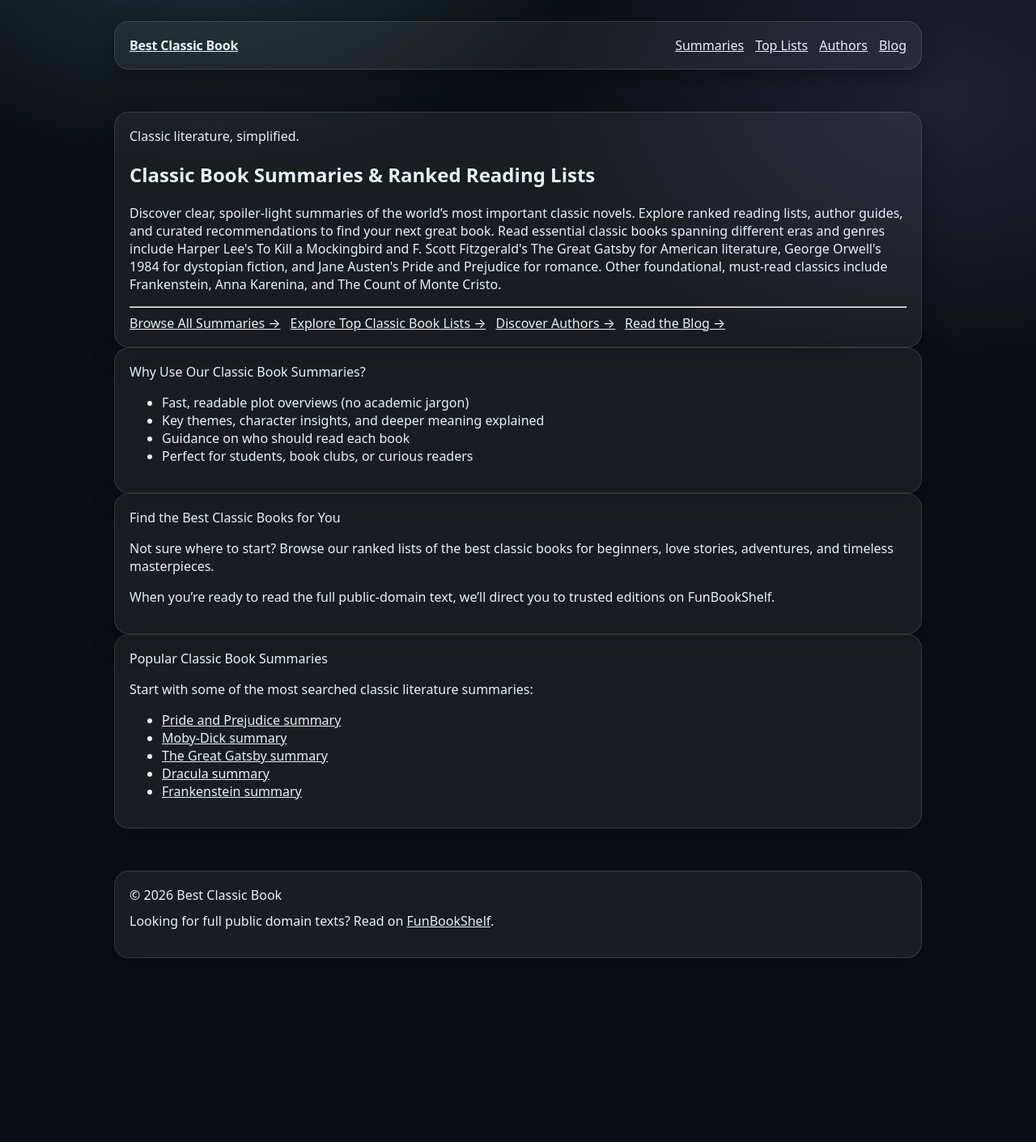
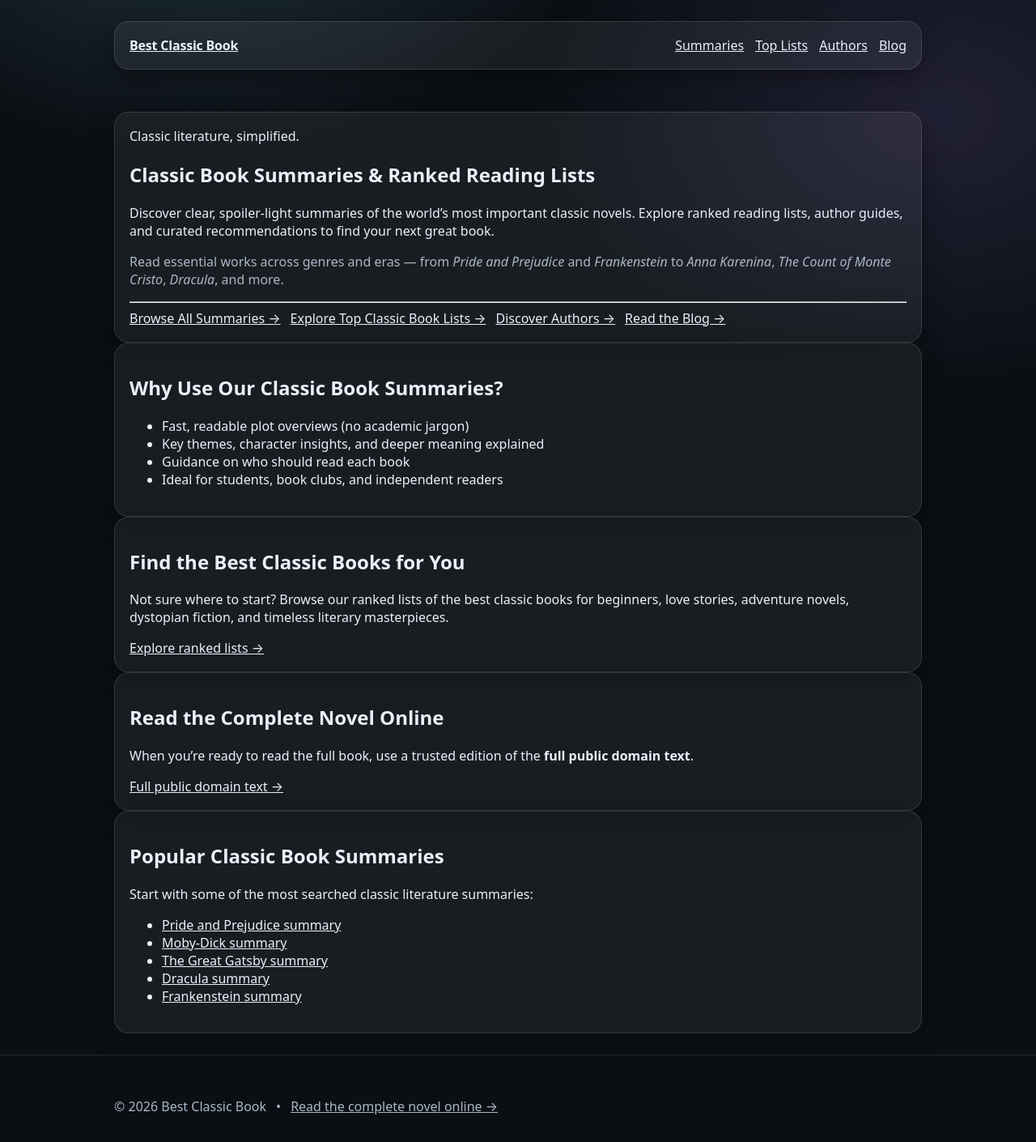
Before and after one commit to ldnarita/bestclassicbook-next, a Next.js app: page / in a window 1280 px wide. Shown: the top 1410 px of the page at 81% size. Before the commit the page ends 1223 px from the top, so only its background shows below. Built offline with nearby package versions, Linux system fonts and the light colour scheme.

Commit message:
copy: neutral full-text CTA + homepage SEO

```diff
--- a/app/page.tsx
+++ b/app/page.tsx
@@ -1,103 +1,78 @@
 import Link from "next/link";
+import { FULL_TEXT_BASE_URL } from "@/lib/site";
 
 export default function HomePage() {
   return (
     <div className="grid">
-      {/* HERO */}
       <section className="col-12 card">
         <div className="badge">Classic literature, simplified.</div>
 
-        <h1 className="h1">
-          Classic Book Summaries & Ranked Reading Lists
-        </h1>
+        <h1 className="h1">Classic Book Summaries & Ranked Reading Lists</h1>
 
         <p className="p">
-          Discover clear, spoiler-light summaries of the world’s most important
-          classic novels. Explore ranked reading lists, author guides, and
-          curated recommendations to find your next great book.
-          Read essential classic books spanning different eras and genres
-          include Harper Lee's To Kill a Mockingbird and F. Scott Fitzgerald's
-          The Great Gatsby for American literature, George Orwell's 1984 for dystopian fiction,
-          and Jane Austen's Pride and Prejudice for romance. Other foundational,
-          must-read classics include Frankenstein, Anna Karenina, and The Count of Monte Cristo.
+          Discover clear, spoiler-light summaries of the world’s most important classic novels. Explore ranked reading
+          lists, author guides, and curated recommendations to find your next great book.
+        </p>
+
+        <p className="p muted" style={{ marginTop: 8 }}>
+          Read essential works across genres and eras — from <em>Pride and Prejudice</em> and <em>Frankenstein</em> to{" "}
+          <em>Anna Karenina</em>, <em>The Count of Monte Cristo</em>, <em>Dracula</em>, and more.
         </p>
 
         <hr className="sep" />
 
         <div style={{ display: "flex", gap: 12, flexWrap: "wrap" }}>
-          <Link className="badge" href="/summaries">
-            Browse All Summaries →
-          </Link>
-          <Link className="badge" href="/lists">
-            Explore Top Classic Book Lists →
-          </Link>
-          <Link className="badge" href="/authors">
-            Discover Authors →
-          </Link>
-          <Link className="badge" href="/blog">
-            Read the Blog →
-          </Link>
+          <Link className="badge" href="/summaries">Browse All Summaries →</Link>
+          <Link className="badge" href="/lists">Explore Top Classic Book Lists →</Link>
+          <Link className="badge" href="/authors">Discover Authors →</Link>
+          <Link className="badge" href="/blog">Read the Blog →</Link>
         </div>
       </section>
 
-      {/* VALUE SECTION */}
       <section className="col-6 card">
-        <div className="h2">Why Use Our Classic Book Summaries?</div>
+        <h2 className="h2">Why Use Our Classic Book Summaries?</h2>
         <ul className="p">
           <li>Fast, readable plot overviews (no academic jargon)</li>
           <li>Key themes, character insights, and deeper meaning explained</li>
           <li>Guidance on who should read each book</li>
-          <li>Perfect for students, book clubs, or curious readers</li>
+          <li>Ideal for students, book clubs, and independent readers</li>
         </ul>
       </section>
 
-      {/* DISCOVERY SECTION */}
       <section className="col-6 card">
-        <div className="h2">Find the Best Classic Books for You</div>
+        <h2 className="h2">Find the Best Classic Books for You</h2>
         <p className="p">
-          Not sure where to start? Browse our ranked lists of the best
-          classic books for beginners, love stories, adventures, and
-          timeless masterpieces.
+          Not sure where to start? Browse our ranked lists of the best classic books for beginners, love stories,
+          adventure novels, dystopian fiction, and timeless literary masterpieces.
         </p>
-        <p className="p">
-          When you’re ready to read the full public-domain text, we’ll
-          direct you to trusted editions on FunBookShelf.
-        </p>
+        <div style={{ marginTop: 10 }}>
+          <Link className="badge" href="/lists">Explore ranked lists →</Link>
+        </div>
       </section>
 
-      {/* SEO HUB SECTION */}
       <section className="col-12 card">
-        <div className="h2">Popular Classic Book Summaries</div>
+        <h2 className="h2">Read the Complete Novel Online</h2>
         <p className="p">
-          Start with some of the most searched classic literature summaries:
+          When you’re ready to read the full book, use a trusted edition of the{" "}
+          <strong>full public domain text</strong>.
         </p>
+        <div style={{ marginTop: 10 }}>
+          <a className="badge" href={FULL_TEXT_BASE_URL} rel="noopener noreferrer">
+            Full public domain text →
+          </a>
+        </div>
+      </section>
 
-        <ul className="p">
-          <li>
-            <Link href="/summaries/pride-and-prejudice">
-              Pride and Prejudice summary
-            </Link>
-          </li>
-          <li>
-            <Link href="/summaries/moby-dick">
-              Moby-Dick summary
-            </Link>
-          </li>
-          <li>
-            <Link href="/summaries/the-great-gatsby">
-              The Great Gatsby summary
-            </Link>
-          </li>
-          <li>
-            <Link href="/summaries/dracula">
-              Dracula summary
-            </Link>
-          </li>
-          <li>
-            <Link href="/summaries/frankenstein">
-              Frankenstein summary
-            </Link>
-          </li>
+      <section className="col-12 card">
+        <h2 className="h2">Popular Classic Book Summaries</h2>
+        <p className="p">Start with some of the most searched classic literature summaries:</p>
+
+        <ul className="p" style={{ marginTop: 10 }}>
+          <li><Link href="/summaries/pride-and-prejudice">Pride and Prejudice summary</Link></li>
+          <li><Link href="/summaries/moby-dick">Moby-Dick summary</Link></li>
+          <li><Link href="/summaries/the-great-gatsby">The Great Gatsby summary</Link></li>
+          <li><Link href="/summaries/dracula">Dracula summary</Link></li>
+          <li><Link href="/summaries/frankenstein">Frankenstein summary</Link></li>
         </ul>
       </section>
     </div>
--- a/app/summaries/page.tsx
+++ b/app/summaries/page.tsx
@@ -62,7 +62,7 @@ export default async function SummariesIndex() {
     <div>
       <h1 className="h1">Summaries</h1>
       <p className="p">
-        Short, modern summaries with a clean path to read the full text on FunBookShelf.
+        Short, modern summaries with a clean path to the full public domain text when you’re ready to read.
       </p>
 
       <hr className="sep" />
--- a/components/Footer.tsx
+++ b/components/Footer.tsx
@@ -1,16 +1,17 @@
-import { SITE } from "@/lib/site";
+import Link from "next/link";
+import { FULL_TEXT_BASE_URL } from "@/lib/site";
 
 export function Footer() {
   return (
-    <footer className="container" style={{ paddingBottom: 40 }}>
-      <div className="card">
-        <div className="badge">© {new Date().getFullYear()} {SITE.name}</div>
-        <p className="p" style={{ marginTop: 10 }}>
-          Looking for full public domain texts? Read on{" "}
-          <a href={SITE.funnelTarget.url} rel="noopener noreferrer">
-            {SITE.funnelTarget.name}
-          </a>.
-        </p>
+    <footer className="siteFooter">
+      <div className="container">
+        <div style={{ display: "flex", gap: 12, flexWrap: "wrap", alignItems: "center" }}>
+          <span>© {new Date().getFullYear()} Best Classic Book</span>
+          <span className="muted">•</span>
+          <a className="muted" href={FULL_TEXT_BASE_URL} rel="noopener noreferrer">
+            Read the complete novel online →
+          </a>
+        </div>
       </div>
     </footer>
   );
--- a/lib/site.ts
+++ b/lib/site.ts
@@ -1,20 +1,18 @@
 export const SITE = {
   name: "Best Classic Book",
-  domain: "bestclassicbook.com",
   url: "https://bestclassicbook.com",
-  description:
-    "Modern, trustworthy summaries and ranked lists of public domain classic books. Read full texts on FunBookShelf.com.",
-  socials: {
-    x: "https://x.com/",
-    github: "https://github.com/"
-  },
-  funnelTarget: {
-    name: "FunBookShelf",
-    url: "https://funbookshelf.com"
-  }
-} as const;
+  description: "Classic book summaries, ranked lists, author guides, and curated recommendations."
+};
 
+// Where the full public domain texts live
+export const FULL_TEXT_BASE_URL = "https://funbookshelf.com";
+
+/**
+ * Convert a path ("/summaries/a-book") or absolute URL into an absolute URL.
+ */
 export function absUrl(path: string) {
-  if (!path.startsWith("/")) path = `/${path}`;
-  return `${SITE.url}${path}`;
+  if (!path) return SITE.url;
+  if (path.startsWith("http://") || path.startsWith("https://")) return path;
+  const clean = path.startsWith("/") ? path : `/${path}`;
+  return `${SITE.url}${clean}`;
 }
```
